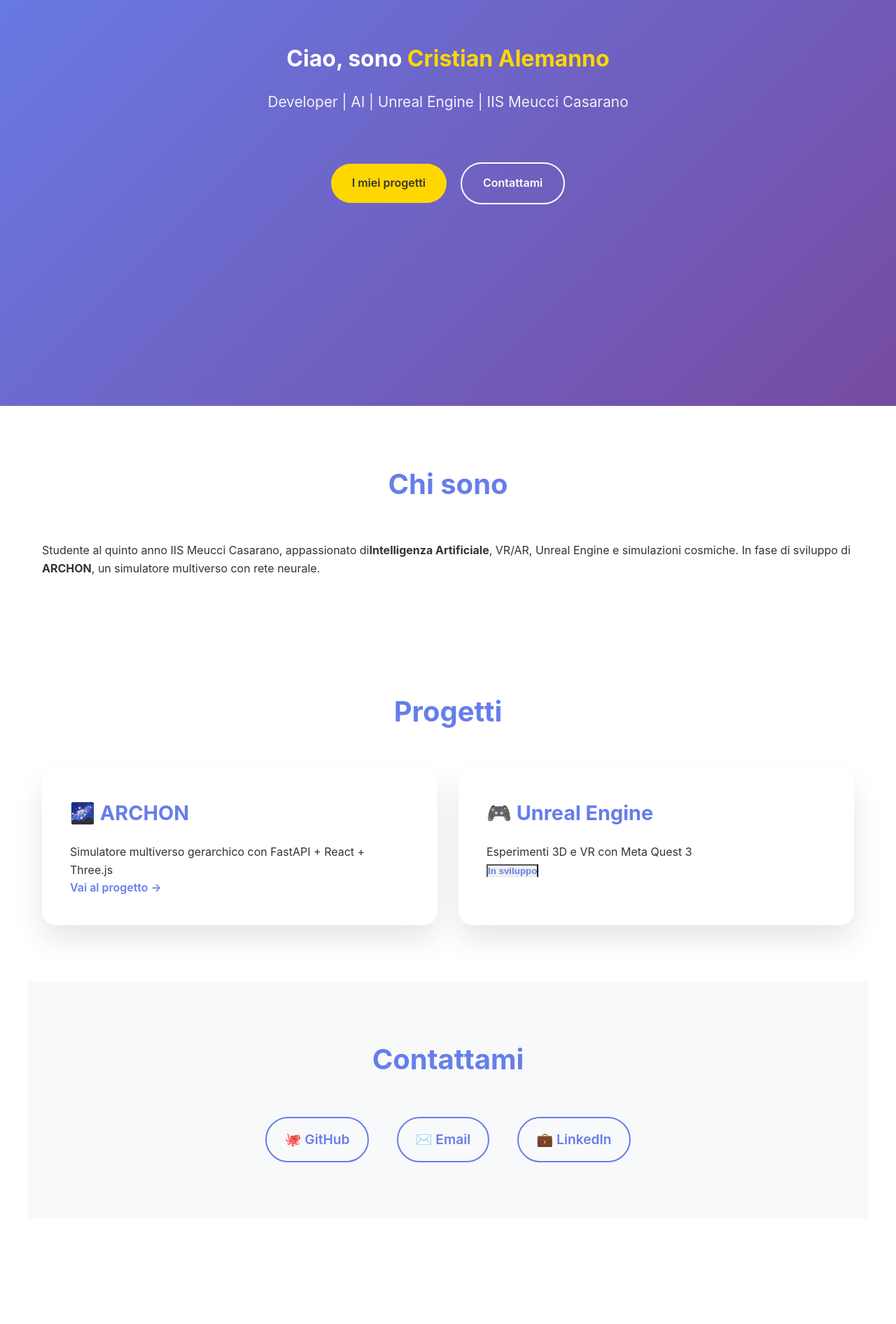
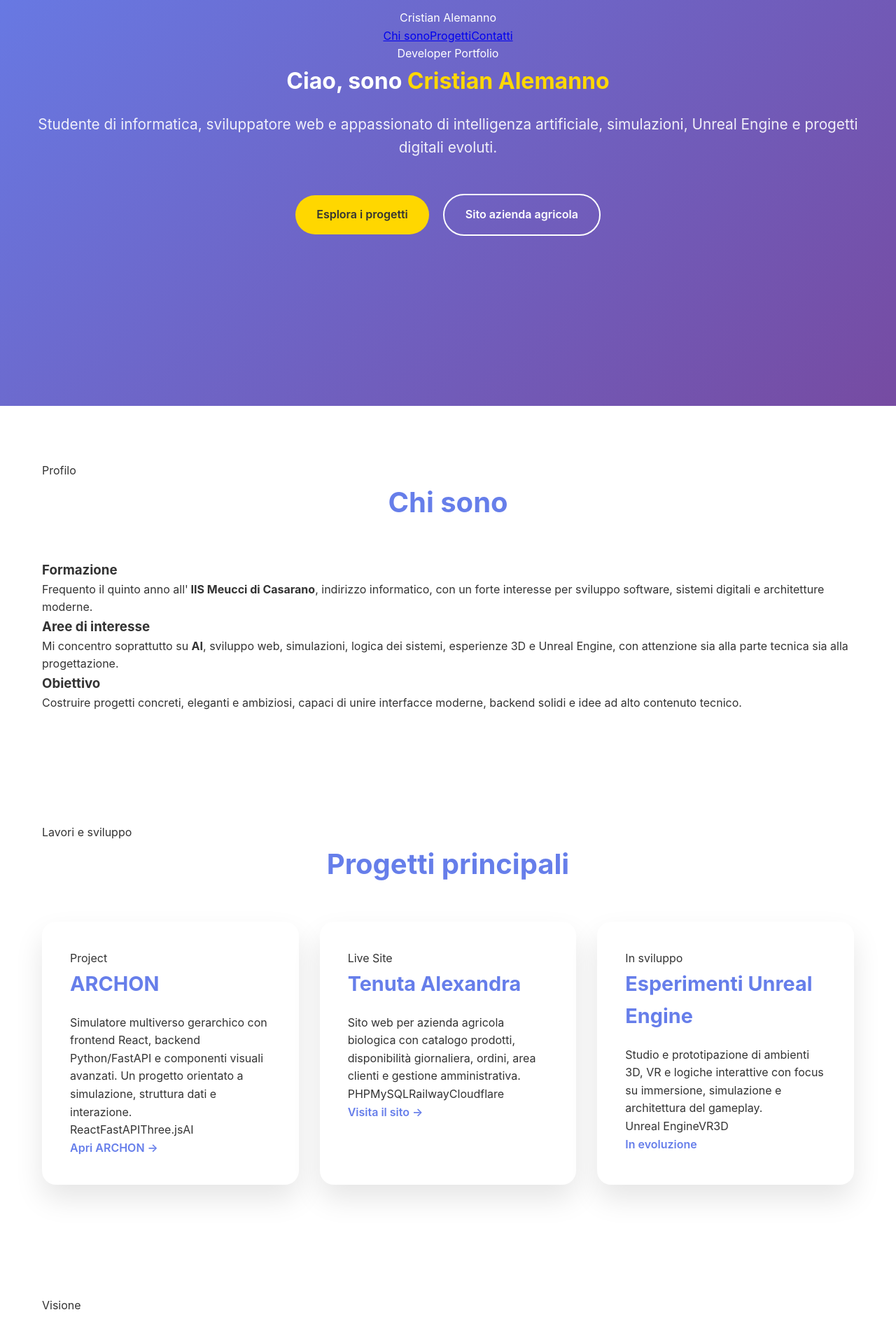
Before and after one commit to Crew200408/cristianalemanno-portfolio, a React (Create React App) app: page / in a window 1280 px wide. Shown: the part 220-2112 px from the top of the page at 70% size. Before the commit the page ends 1961 px from the top, so only its background shows below. Built offline with nearby package versions, Linux system fonts and the light colour scheme.

Commit message:
Update App.js

```diff
--- a/src/App.js
+++ b/src/App.js
@@ -4,54 +4,211 @@ function App() {
   return (
     <div className="App">
       <header className="hero">
-        <h1>Ciao, sono <span className="name">Cristian Alemanno</span></h1>
+        <nav className="topbar">
+          <div className="brand">Cristian Alemanno</div>
+          <div className="topbar-links">
+            <a href="#about">Chi sono</a>
+            <a href="#projects">Progetti</a>
+            <a href="#contact">Contatti</a>
+          </div>
+        </nav>
+
+        <div className="hero-content">
+          <p className="eyebrow">Developer Portfolio</p>
+          <h1>
+            Ciao, sono <span className="name">Cristian Alemanno</span>
+          </h1>
           <p className="subtitle">
-          Developer | AI | Unreal Engine | IIS Meucci Casarano
+            Studente di informatica, sviluppatore web e appassionato di
+            intelligenza artificiale, simulazioni, Unreal Engine e progetti
+            digitali evoluti.
           </p>
+
           <div className="hero-buttons">
-          <a href="#projects" className="btn primary">I miei progetti</a>
-          <a href="#contact" className="btn secondary">Contattami</a>
+            <a href="#projects" className="btn primary">
+              Esplora i progetti
+            </a>
+            <a
+              href="https://tenutaalexandra.cristianalemanno.it"
+              className="btn secondary"
+              target="_blank"
+              rel="noreferrer"
+            >
+              Sito azienda agricola
+            </a>
+          </div>
         </div>
       </header>
 
-      <section id="about" className="about">
+      <main>
+        <section id="about" className="section about">
+          <div className="section-header">
+            <p className="section-tag">Profilo</p>
             <h2>Chi sono</h2>
+          </div>
+
+          <div className="about-grid">
+            <div className="about-card">
+              <h3>Formazione</h3>
               <p>
-          Studente al quinto anno IIS Meucci Casarano, appassionato di
-          <strong>Intelligenza Artificiale</strong>, VR/AR, Unreal Engine e
-          simulazioni cosmiche. In fase di sviluppo di <strong>ARCHON</strong>,
-          un simulatore multiverso con rete neurale.
+                Frequento il quinto anno all&apos;
+                <strong> IIS Meucci di Casarano</strong>, indirizzo informatico,
+                con un forte interesse per sviluppo software, sistemi digitali e
+                architetture moderne.
               </p>
-      </section>
+            </div>
 
-      <section id="projects" className="projects">
-        <h2>Progetti</h2>
-        <div className="project-grid">
-          <div className="project-card">
-            <h3>🌌 ARCHON</h3>
-            <p>Simulatore multiverso gerarchico con FastAPI + React + Three.js</p>
-            <a href="https://archon.cristianalemanno.it" className="project-link">
-              Vai al progetto →
-            </a>
+            <div className="about-card">
+              <h3>Aree di interesse</h3>
+              <p>
+                Mi concentro soprattutto su <strong>AI</strong>, sviluppo web,
+                simulazioni, logica dei sistemi, esperienze 3D e Unreal Engine,
+                con attenzione sia alla parte tecnica sia alla progettazione.
+              </p>
             </div>
-          <div className="project-card">
-            <h3>🎮 Unreal Engine</h3>
-            <p>Esperimenti 3D e VR con Meta Quest 3</p>
-           <button className="project-link" onClick={() => alert('Progetto in sviluppo!')}>
-              In sviluppo
-          </button>
+
+            <div className="about-card">
+              <h3>Obiettivo</h3>
+              <p>
+                Costruire progetti concreti, eleganti e ambiziosi, capaci di
+                unire interfacce moderne, backend solidi e idee ad alto contenuto
+                tecnico.
+              </p>
             </div>
           </div>
         </section>
 
-      <section id="contact" className="contact">
-        <h2>Contattami</h2>
-        <div className="contact-links">
-          <a href="https://github.com/Crew200408">🐙 GitHub</a>
-          <a href="mailto:cristian.alemanno008@gmail.com">✉️ Email</a>
-          <a href="https://www.linkedin.com/in/cristian-alemanno-20213a363/">💼 LinkedIn</a>
+        <section id="projects" className="section projects">
+          <div className="section-header">
+            <p className="section-tag">Lavori e sviluppo</p>
+            <h2>Progetti principali</h2>
+          </div>
+
+          <div className="project-grid">
+            <article className="project-card featured">
+              <div className="project-badge">Project</div>
+              <h3>ARCHON</h3>
+              <p>
+                Simulatore multiverso gerarchico con frontend React, backend
+                Python/FastAPI e componenti visuali avanzati. Un progetto
+                orientato a simulazione, struttura dati e interazione.
+              </p>
+              <div className="project-tags">
+                <span>React</span>
+                <span>FastAPI</span>
+                <span>Three.js</span>
+                <span>AI</span>
+              </div>
+              <a
+                href="https://archon.cristianalemanno.it"
+                className="project-link"
+                target="_blank"
+                rel="noreferrer"
+              >
+                Apri ARCHON →
+              </a>
+            </article>
+
+            <article className="project-card">
+              <div className="project-badge">Live Site</div>
+              <h3>Tenuta Alexandra</h3>
+              <p>
+                Sito web per azienda agricola biologica con catalogo prodotti,
+                disponibilità giornaliera, ordini, area clienti e gestione
+                amministrativa.
+              </p>
+              <div className="project-tags">
+                <span>PHP</span>
+                <span>MySQL</span>
+                <span>Railway</span>
+                <span>Cloudflare</span>
+              </div>
+              <a
+                href="https://tenutaalexandra.cristianalemanno.it"
+                className="project-link"
+                target="_blank"
+                rel="noreferrer"
+              >
+                Visita il sito →
+              </a>
+            </article>
+
+            <article className="project-card">
+              <div className="project-badge">In sviluppo</div>
+              <h3>Esperimenti Unreal Engine</h3>
+              <p>
+                Studio e prototipazione di ambienti 3D, VR e logiche interattive
+                con focus su immersione, simulazione e architettura del gameplay.
+              </p>
+              <div className="project-tags">
+                <span>Unreal Engine</span>
+                <span>VR</span>
+                <span>3D</span>
+              </div>
+              <span className="project-link disabled">In evoluzione</span>
+            </article>
           </div>
         </section>
+
+        <section className="section vision">
+          <div className="vision-box">
+            <p className="section-tag">Visione</p>
+            <h2>Costruisco progetti con una direzione precisa</h2>
+            <p>
+              Mi interessa creare prodotti che non siano solo “funzionanti”, ma
+              anche coerenti, ambiziosi e ben strutturati: dal portfolio
+              personale a sistemi più complessi come piattaforme, simulatori e
+              architetture AI-oriented.
+            </p>
+          </div>
+        </section>
+
+        <section id="contact" className="section contact">
+          <div className="section-header">
+            <p className="section-tag">Contatti</p>
+            <h2>Resta in contatto</h2>
+          </div>
+
+          <div className="contact-grid">
+            <a
+              href="https://github.com/Crew200408"
+              target="_blank"
+              rel="noreferrer"
+              className="contact-card"
+            >
+              <span className="contact-icon">🐙</span>
+              <div>
+                <strong>GitHub</strong>
+                <p>Crew200408</p>
+              </div>
+            </a>
+
+            <a
+              href="mailto:cristian.alemanno008@gmail.com"
+              className="contact-card"
+            >
+              <span className="contact-icon">✉️</span>
+              <div>
+                <strong>Email</strong>
+                <p>cristian.alemanno008@gmail.com</p>
+              </div>
+            </a>
+
+            <a
+              href="https://www.linkedin.com/in/cristian-alemanno-20213a363/"
+              target="_blank"
+              rel="noreferrer"
+              className="contact-card"
+            >
+              <span className="contact-icon">💼</span>
+              <div>
+                <strong>LinkedIn</strong>
+                <p>Profilo professionale</p>
+              </div>
+            </a>
+          </div>
+        </section>
+      </main>
     </div>
   );
 }
```
Lines whose indentation alone changed are shown as unchanged.
